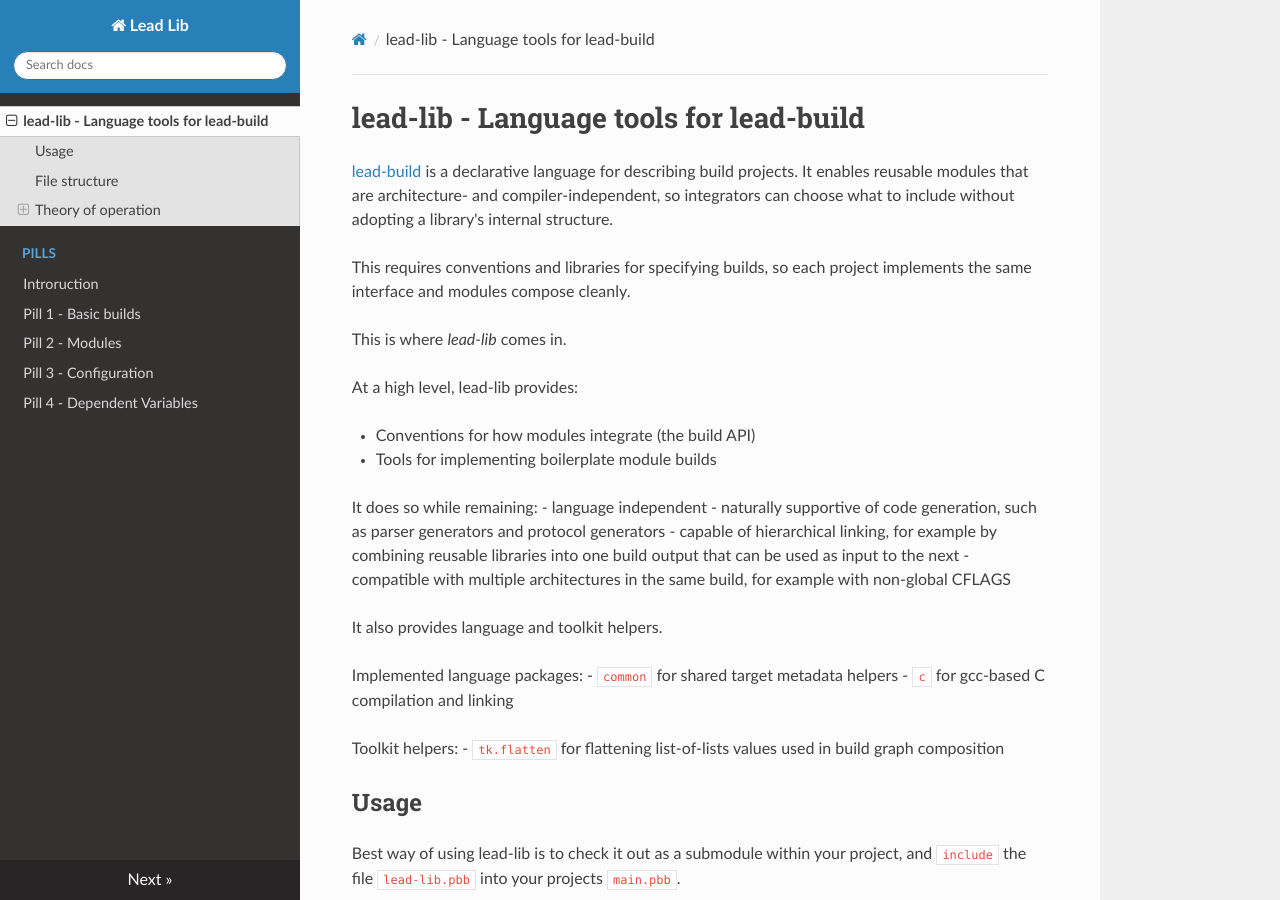
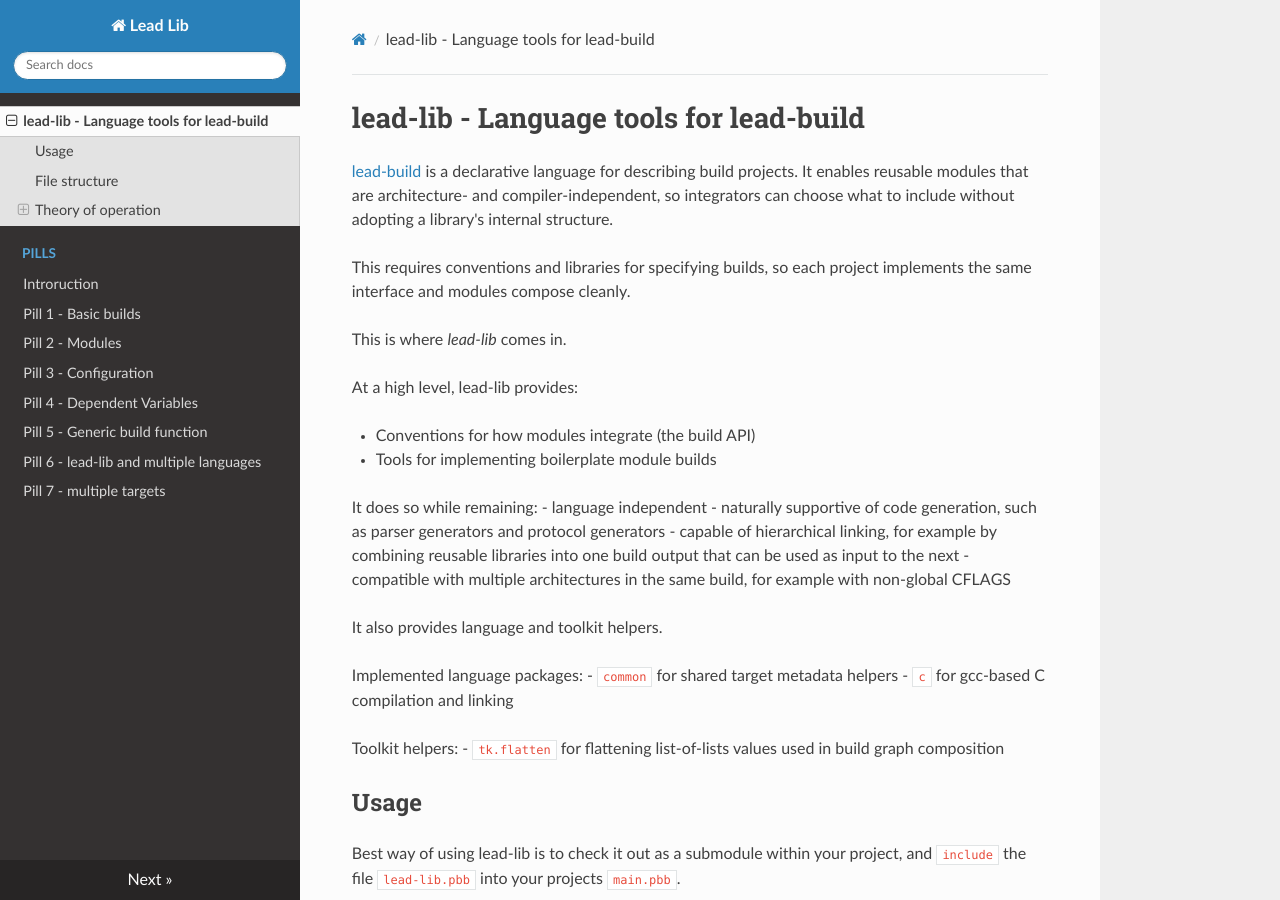
Before and after one commit to lead-build/lead-lib, an MkDocs documentation site: the page built from docs/index.md, in a window 1280 px wide and 900 px high. Built offline with MkDocs 1.6.1, drawn with Linux system fonts in a browser that asks for light colours; nearby versions of some CDN libraries; part of the change alters nothing that is shown.

Commit message:
Add more pills

````diff
--- /dev/null
+++ b/docs/pills/5-generic-build.md
@@ -0,0 +1,320 @@
+# Pill 5 - Generic build function
+
+We have so far, except for pill 4, used a specific function to handle C builds.
+
+But one of the core concepts of the lead build system, with `lead-lib` and
+`lead-build` is that you never create a language specific project, like a C
+project. Instead, you create a project containing C code, or a combination of
+languages.
+
+Another core concept is that there are no global configuration, but
+configuration resides within the modules passed to `lib.build`.
+
+Up until this point we have built up the concepts required to achieve this, its
+just to fit the pieces togheter.
+
+## Genralizing the build
+
+We have in pill 3 shown how to add configuration as modules. And in pill 4 shown
+how to make parameters in the modules dependent on each other, while letting
+non-referenced paramters not evaluated, due to laziness in `lead-build`
+
+This solution can be used to define what outputs the project should have, by
+defining the common `config.out` as a list of all generated artifacts.
+
+Given the languages injects a base module before the others at hte last step
+before building, it is possible for the language to always add a build in its
+own submodule
+
+For example, `lang.c` can in its module add `lang.c.app`, that always points to
+a generated build based on the parameters specified in `lang.c.srcs`,
+`lang.c.incs` and other. If not referenced, for exmaple if building a rust
+output, it doen't even have to compile, since it isn't referenced, and therefore
+not evaluated.
+
+This means, tell `lib.build` to output the application build from c, it is just
+to add a module containing:
+
+```pbb
+app_build = | l | let ll = l l; in {
+    config = {
+        out = ll.c.app;
+    };
+};
+```
+
+Adding this module to the build will result in `lib.build` referencing
+`ll.config.out`, which then references `ll.c.app`.
+
+## Adapt the build to dependent vars
+
+To show how it works, lets adopt the build from pill 3, with the dependent vars
+from pill 4, and add the output as described above.
+
+To start, we look at what implications this has to `main.pbb`, as that's what
+the user sees:
+
+```pbb
+|{ cwd, include, ... }|
+let
+    lib = include "${cwd}/lib/lib.pbb";
+
+    target = | l |
+    let
+        ll = l l;
+    in
+    {
+        config = {
+            objdir = [ "${cwd}/build" ];
+            srcdir = [ "${cwd}" ];
+            app = [ "${cwd}/my_app" ];
+            out = ll.c.app; # Make this i C build.
+        };
+    };
+
+    myapp = | _ |
+    {
+        c = {
+            srcs = [
+                "${cwd}/main.c",
+                "${cwd}/model/model.c",
+                "${cwd}/model/some_other_model.c",
+            ];
+            incs = [
+                "${cwd}/model",
+            ];
+
+             # By limitations in this example, we need to define "app" here too,
+             # since all parameters within a language needs to be defined here.
+             # This is properly handled in `lead-lib`
+            app = [];
+        };
+    };
+
+    app_mods = lib.merge [
+        target,
+        myapp
+    ];
+in
+(
+    lib.build app_mods
+)
+```
+
+The main parts that are added are just encapsulation of the objects as
+functions. And most of them are wrapped in helpers anyway.
+
+Lets look at `lib/lib.pbb`:
+
+```pbb
+|{ include, dbg, cwd, ... }|
+let
+    lang_config = include "${cwd}/lang_config.pbb";
+    lang_c = include "${cwd}/lang_c.pbb";
+
+     # merge is needed to generate the base module. Will also be exported below.
+    merge = | mods l |
+    let
+         # Just pass l down to all modules, which means during merge, it can
+         # simply be used as a normal object
+        evaled_mods = [ | mod | (mod l) for mods ];
+    in
+    {
+         # Merge config from all modules where config is defined.
+        config = lang_config.merge [
+            | mod | mod.config for evaled_mods if | mod | mod ? "config"
+        ];
+         # Merge c from all modules where c is defined.
+        c = lang_c.merge [
+            | mod | mod.c for evaled_mods if | mod | mod ? "c"
+        ];
+    };
+
+     # Combine all base modules from all langauges
+    base_mod = | l |
+    {
+        config = lang_config.base l;
+        c = lang_c.base l;
+    };
+in
+{
+     # Export merge
+    merge = merge;
+
+     # Re-export the langauges
+    config = lang_config;
+    c = lang_c;
+
+     # Build function
+    build = | mod |
+    let
+         # Combine all modules a single module, including the language base.
+        all_mods = merge [ base_mod, mod ];
+
+         # This is the recursion from pill 4
+        res = all_mods all_mods;
+    in
+    res.config.out; # Use the configured output
+}
+```
+
+Here are some bigger changes.
+
+First off, the merge function takes an extra argument. Due to how `lead-build`
+handles functions with multiple arguments. calling the function with only `mods`
+*binds* `mods` to the function and leaving a function taking `l`.
+
+The only change after that is that it does the recursive eval of all mods,
+to continue with the merge as it was before.
+
+The second change is `base_mod` that is built up from all the languages
+available, which is needed by the `build` function, as mostly described in
+pill 4. It can be seen that it combines the `base_mod` with `mod` to build from
+the argument, to recurse before getting `res.config.out`.
+
+The `lib/lang_config.pbb` doesn't contain much to surprise:
+
+```pbb
+|{ pb, ... }|
+{
+     # The base module for config doesn't depend on any other module, so it can
+     # simply use a wildcard for the argument.
+    base = | _ |
+    {
+        objdir = [];
+        srcdir = [];
+        app = [];
+
+         # is defined from a module in `main.pbb` or similar.
+        out = [];
+    };
+
+    merge = | mods |
+    {
+        objdir = ( | prev mod | prev ++ mod.objdir for []: mods );
+        srcdir = ( | prev mod | prev ++ mod.srcdir for []: mods );
+        app = ( | prev mod | prev ++ mod.app for []: mods );
+        out = ( | prev mod | prev ++ mod.out for []: mods );
+    };
+}
+```
+
+The base submodule contains the defaults, and merge has the new `out` field.
+
+Same with `lib/lang_c.pbb`:
+
+```pbb
+|{ pb, dbg, ... }|
+let
+     # Function using fold to get the last element from a list
+    list_last = | list | (| prev elem | elem for list);
+
+     # we still need to build the module, but this time, it's not exported as a
+     # build. This will be used to generate the `app` field in the base module.
+     # To build, this needs to be referenced from `mod.config.out`.
+    build = | module |
+    let
+         # Caluclate arguments for include paths
+        includes = [ | inc | "-I${inc}" for module.c.incs ];
+
+        objdir = list_last module.config.objdir; # Get the objdir from config
+
+         # Generate the object file path from source file path. This uses the
+         # builtin function pb.translate
+        src_to_obj = | srcfile | pb.translate {
+            input = srcfile - ".c" + ".o"; # Change suffix from .c to .o
+            from = module.config.srcdir; # pb.translate takes a list of srcdirs
+            to = objdir;
+        };
+
+
+         # Define the compile command, this assumes the .o file is beside .c
+         # This is a function that takes a source file and returns the built
+         # object file.
+        compile_c_to_o =
+        let
+             # Compile rule is only defined for the function below
+            rule_compile = pb.rule (
+                |{ input, output }|
+                {
+                    command = [
+                        "gcc",
+                        "-c",
+                        "-o", output,
+                        "-MMD", "-MD", "${output}.d",
+                        input
+                    ]
+                    ++ includes;
+                    depfile = "${output}.d";
+                    description = "CC ${input}";
+                }
+            );
+        in
+         # Return a function that takes a source file, and returns the build
+         # for the object file.
+        | srcfile | rule_compile {
+            input = srcfile;
+            output = src_to_obj srcfile;
+        };
+
+         # Define the link command
+        link_o_to_app = pb.rule (
+            |{ input, output }|
+            {
+                command = [
+                    "gcc",
+                    "-o", output,
+                    input
+                ];
+                description = "LD ${output}";
+            }
+        );
+    in
+    link_o_to_app {
+        output = list_last module.config.app; # Get the app name from config
+        input = [
+            | srcfile | compile_c_to_o srcfile
+            for module.c.srcs
+        ];
+    };
+in
+{
+    base = | l |
+    let
+        ll = l l;
+    in
+    {
+         # No default sources or includes. Still needs to be defined
+        srcs = [];
+        incs = [];
+
+         # App is a list of all outputs, given this module should be built.
+         # This is referenced from a module in `main.pbb` if a C build is
+         # exptected.
+        app = [
+            build ll # Invoke the previous build function.
+        ];
+    };
+
+    merge = | mods |
+    {
+        srcs = ( | prev mod | prev ++ mod.srcs for []: mods );
+        incs = ( | prev mod | prev ++ mod.incs for []: mods );
+        app = ( | prev mod | prev ++ mod.app for []: mods );
+    };
+}
+```
+
+THe build function is actually untouched. What has happened is that it is moved
+so it's not exported, but rather used in the new `base` module, as the new
+patameter `app`, as described earlier.
+
+## Conclusion
+
+This shows that it's possible to use a generic project, and a generic build
+function `lib.build` to build any language.
+
+This gives a modular system, where any parameter, even the list of sources, can
+be modified from any other module, or language, which is useful for code
+generation, as we will see in the next pill, where we introduce `lead-lib` and
+more languages.
--- /dev/null
+++ b/docs/pills/6-lead-lib.md
@@ -0,0 +1,272 @@
+# Pill 6 - lead-lib and multiple languages
+
+At this point, we have built up all the building blocks needed to step into
+lead-lib, and see how to extend it from there.
+
+We are here going to see how a single build can be used to build for multiple
+architectures and use code generation, by using the code generators to output
+.c source files.
+
+## Migrate to lead-lib
+
+Given the previous build, we are going to skip ahead to use `lead-lib`.
+
+The build from pill 4 will then give the `main.pbb`, given lead-lib is loaded
+as a subdirectory `lead-lib`, preferrably as a git submodule.
+
+```pbb
+|{ cwd, include, ... }|
+let
+    lib = include "${cwd}/lead-lib/lead-lib.pbb" { };
+
+    target = | _ |
+    {
+        config = {
+            objbasedir = "${cwd}/build";
+            srcdirs = [ "${cwd}" ];
+            outdir = "${cwd}/out";
+        };
+    };
+
+     # lead-lib are using a wrapper to make the code cleaner. It's just a normal
+     # module as seen before
+    my_app = lib.lang.c.mod {
+        src = [
+            "${cwd}/main.c",
+            "${cwd}/model/model.c",
+            "${cwd}/model/some_other_model.c",
+        ];
+        inc = [
+            "${cwd}/model",
+        ];
+    };
+
+    app_mods = [
+         # this generates the lib.common.out definition for the app.
+        lib.lang.c.app_build "my_app",
+
+        target,
+        my_app
+    ];
+in
+ # lib.build from lead-lib takes a list of modules.
+lib.build app_mods
+```
+
+As seen, all the building blocks are there from previous pill.
+
+`lib.lang.c.mod` is just a wrapper to encapsulate the boilerplate for the module
+functions, and enable extension of type checking in the future.
+
+`lib.lang.c.app_build` encapsulates setting the `l.common.out` paramter, as it
+is called in lead-lib, togheter with setting `l.config.target_name` to define
+the name of the application.
+
+## Adding a language
+
+Given the flexibility of lead-lib, it is possible to add custom languages.
+
+Languages are part of the library itself, and can therefore not be added as
+modules. But by convention, `include "${cwd}/lead-lib/lead-lib.pbb" { }` takes
+an object as argument to tune lead-lib. And one way is to add the paramters
+`languages`.
+
+In this case, we're going to look at a simple "language" called "structpack",
+which is a hypotethical python package that takes a `.toml` file, and converts
+it into a c header file, that is accessible from any other .c file, that would
+enable them access functions generated to pack and unpack structs for
+communication.
+
+The same way would be possible to use for parser genererators, like `yacc` and
+`bison`.
+
+For that, we need to create a language definition file, here called
+`lang_structpack.pbb`:
+
+```pbb
+|{ cwd, pb, dbg, ... }|
+let
+    structpack_cmd = | input output | [
+        "python3",
+        "${cwd}/structpack.py",
+        "-i",
+        input,
+        "-o",
+        output
+    ];
+
+    toml_to_hdr = | ll file | pb.translate {
+        input = file;
+        from = ll.config.srcdirs;
+        to = ll.config.objdir;
+    };
+
+    tmpl_structpack = | ll |
+    let
+        rule_sp = pb.rule (
+            |{ input, output }|
+            {
+                command = structpack_cmd input output;
+                description = "SP structpack ${input}";
+            }
+        );
+    in
+    | file | rule_sp {
+        input = file;
+        output = (toml_to_hdr ll file) - ".toml" + ".h";
+    };
+in
+{
+    merge = {
+        inc = | a b | a ++ b;
+        src = | a b | a ++ b;
+
+        out_src = | a b | a ++ b;
+        out_hdr = | a b | a ++ b;
+    };
+
+    base = | l | let ll = l l;
+    in
+    {
+        c = {
+            extra_deps = ll.sp.out_hdr;
+            inc = [
+                | src_file | (toml_to_hdr ll src_file)
+                for (ll.sp.inc)
+            ];
+        };
+        sp = {
+            inc = [];
+            src = [];
+            out_src = [];
+            out_hdr = let
+                sp = tmpl_structpack ll;
+            in
+            [
+                | src_file | sp src_file
+                for (ll.sp.src)
+            ];
+        };
+    };
+
+    export = {
+        mod = |{inc ? [], src ? [], ...}|
+        | _ |{
+            sp = {
+                inc = inc;
+                src = src;
+            };
+        };
+    };
+}
+```
+
+Feel free to dig into the parts hat might interest you. But in this pill we are
+going to focus on just a few parts:
+
+First, in lead-lib, the `base` module for a language can contain paramters for
+any other langauge too. The `base` module in this case shows how the language
+itself injects an include path, using `base.c.inc`. It is also injects the
+generated file to `base.c.extra_deps`, which the c implementation in lead-lib
+uses as dependency for all generated object files, to guarantee changes in the
+`.toml` input file rebuilds all other sources.
+
+It also sets `export.mod`, which will be available as `lib.lang.sp.mod` to
+simplify generation of structpack modules.
+
+the include path in structpack is necessary since structpack generates the
+header files within a build-directory, so it tells structpack which translated
+paths to inject.
+
+The main file, with code generation will then be:
+
+```pbb
+|{ cwd, include, ... }|
+let
+    lib = include "${cwd}/lead-lib/lead-lib.pbb" {
+        languages = {
+            sp = include "${cwd}/lang_structpack.pbb";
+        };
+    };
+
+    target = | _ |
+    {
+        config = {
+            objbasedir = "${cwd}/build";
+            srcdirs = [ "${cwd}" ];
+            outdir = "${cwd}/out";
+        };
+    };
+
+     # lead-lib are using a wrapper to make the code cleaner. It's just a normal
+     # module as seen before
+    my_app = lib.lang.c.mod {
+        src = [
+            "${cwd}/main.c",
+            "${cwd}/model/model.c",
+            "${cwd}/model/some_other_model.c",
+        ];
+        inc = [
+            "${cwd}/model",
+        ];
+    };
+    my_sp_mod = lib.lang.sp.mod {
+        inc = [
+            "${cwd}/model",
+        ];
+        src = [
+            "${cwd}/model/some_struct.toml",
+        ];
+    };
+
+    app_mods = [
+         # this generates the lib.common.out definition for the app.
+        lib.lang.c.app_build "my_app",
+
+        target,
+        my_app,
+        my_sp_mod,
+    ];
+in
+ # lib.build from lead-lib takes a list of modules.
+lib.build app_mods
+```
+
+The only two additions is the added `language` to lead-lib include, and the
+structpack module `my_sp_mod`.
+
+The generated `build.ninja` can then correctly show all dependencies generated:
+```
+rule gcc_c_o_MMD
+  command = gcc -c -o ${out} -MMD -MF ${out}.d ${in} -Ibuild/my_app/model -Imodel
+  description = CC$ gcc$ ${in}
+  depfile = ${out}.d
+
+rule gcc_o
+  command = gcc -o ${out} ${in}
+  description = LD$ gcc$ ${out}
+
+rule python_i_o
+  command = python3 structpack.py -i ${in} -o ${out}
+  description = SP$ structpack$ ${in}
+
+build build/my_app/main.o: gcc_c_o_MMD main.c | build/my_app/model/some_struct.h
+
+build build/my_app/model/model.o: gcc_c_o_MMD model/model.c | build/my_app/model/some_struct.h
+
+build build/my_app/model/some_other_model.o: gcc_c_o_MMD model/some_other_model.c | build/my_app/model/some_struct.h
+
+build out/my_app: gcc_o build/my_app/main.o build/my_app/model/model.o build/my_app/model/some_other_model.o
+
+build build/my_app/model/some_struct.h: python_i_o model/some_struct.toml
+
+default out/my_app
+```
+
+# Conclusion
+
+In this pill we have shown how the previous pills integrate into lead-lib, and
+how to use the flexibility for code generation.
+
+In the next pill, we will show how it can be used for multiple parallell targets
+and relocation libraries.
--- /dev/null
+++ b/docs/pills/7-multiple-targets.md
@@ -0,0 +1,105 @@
+# Pill 7 - multiple targets
+
+We have shown how lead-lib can be used to generate flexible targets. But still
+need to show how it can be used to run multiple configuration in parallell.
+
+Since `lib.build` is pure, that it only generates what is passed as input, and
+returns the build as a return value, it is totally valid to run it several
+times within the same build script.
+
+## Release vs. debug build
+
+In this example, we can show how to use the same modules defining source, or
+even defining code generation, by passing them to multiple `lib.build`
+instances.
+
+That can be used if multiple targets, architectures or similar are needed for
+the same source.
+
+In this case, we are going to do two separate builds, one with `-O3` flag set
+and one with `-O0` and `-g` set, just by switching the configuration module,
+while preserving the rest.
+
+Only update `main.pbb` from previous pill to:
+
+```pbb
+|{ cwd, include, ... }|
+let
+    lib = include "${cwd}/lead-lib/lead-lib.pbb" {
+        languages = {
+            sp = include "${cwd}/lang_structpack.pbb";
+        };
+    };
+
+    target_release = | _ |
+    {
+        config = {
+            objbasedir = "${cwd}/build/release";
+            srcdirs = [ "${cwd}" ];
+            outdir = "${cwd}/out_release";
+        };
+        c = {
+            cflags = [ "-O3" ];
+        };
+    };
+
+    target_debug = | _ |
+    {
+        config = {
+            objbasedir = "${cwd}/build/debug";
+            srcdirs = [ "${cwd}" ];
+            outdir = "${cwd}/out_debug";
+        };
+        c = {
+            cflags = [
+                "-O0",
+                "-g",
+                "-ggdb"
+            ];
+        };
+    };
+
+     # lead-lib are using a wrapper to make the code cleaner. It's just a normal
+     # module as seen before
+    my_app = lib.lang.c.mod {
+        src = [
+            "${cwd}/main.c",
+            "${cwd}/model/model.c",
+            "${cwd}/model/some_other_model.c",
+        ];
+        inc = [
+            "${cwd}/model",
+        ];
+    };
+    my_sp_mod = lib.lang.sp.mod {
+        inc = [
+            "${cwd}/model",
+        ];
+        src = [
+            "${cwd}/model/some_struct.toml",
+        ];
+    };
+
+    app = lib.merge [
+        my_app,
+        my_sp_mod,
+    ];
+in
+ # lead-build can handle a list of generated output. However, lib.build already
+ # returns a list, so flatten it, using the lead-lib toolkit function "flatten"
+lib.tk.flatten [
+    lib.build [
+        lib.lang.c.app_build "my_app",
+        target_release,
+        app,
+    ],
+    lib.build [
+        lib.lang.c.app_build "my_app_debug",
+        target_debug,
+        app,
+    ],
+]
+```
+
+This shows that two different `lib.build` calls are made, with the different
+targets, and different build dirs.
--- a/docs/pills/index.md
+++ b/docs/pills/index.md
@@ -48,17 +48,16 @@ Good to know, and read up later, when needed
 
 ## The pills
 
-* [Pill 1 - **Simple builds**](1-builds.md) - separation of *what* to build from *how* to build
+* [Pill 1 - **Simple builds**](1-builds.md) - separation of *what* to build from
+  *how* to build
   it.
-* [Pill 2 - **Modules**](2-modules.md) - introduction of the concept of having source code
+* [Pill 2 - **Modules**](2-modules.md) - introduction of the concept of having
+  source code
   modules, and including libraries instead of source files.
 * Pill 3 - **Configuring compilers** - how to use modules to manage compiler
   configuration.
 * Pill 4 - **Dependent variables** - Looking at how module parameters can depend
   on eachother.
-* Pill 5 - **Code generation** - How to integrate code generation and custom
-  langauges
-* Pill 6 - **Generalization** - How can we use what we learned from code
-  generation to be generic, including generic multiple languages.
-* Pill 7 - **Libs and reusable parts of the builds** - How to reuse object code
-  between multiple configurations.
+* Pill 5 - **Generic build** - How to achieve a language-indepedendent build
+  function
+* Pill 6 - **Mapping to lead-lib** - How this fit in with `lead-lib`
````
Also changed, not shown: 15 other files.
